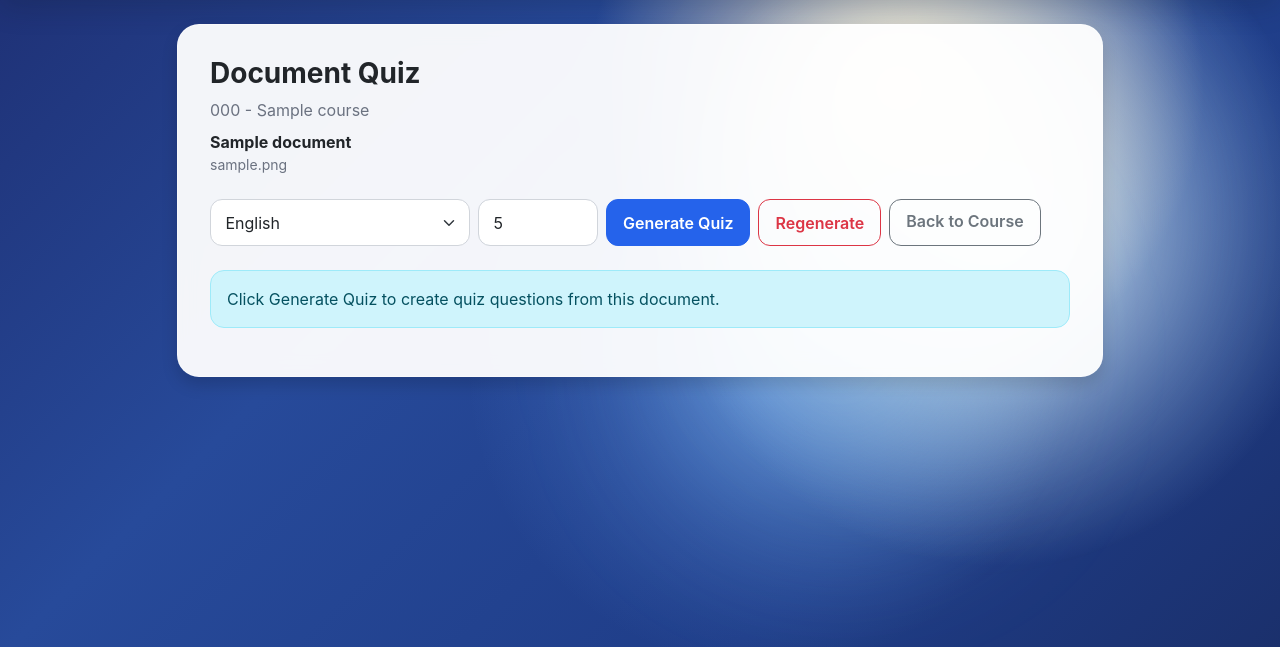
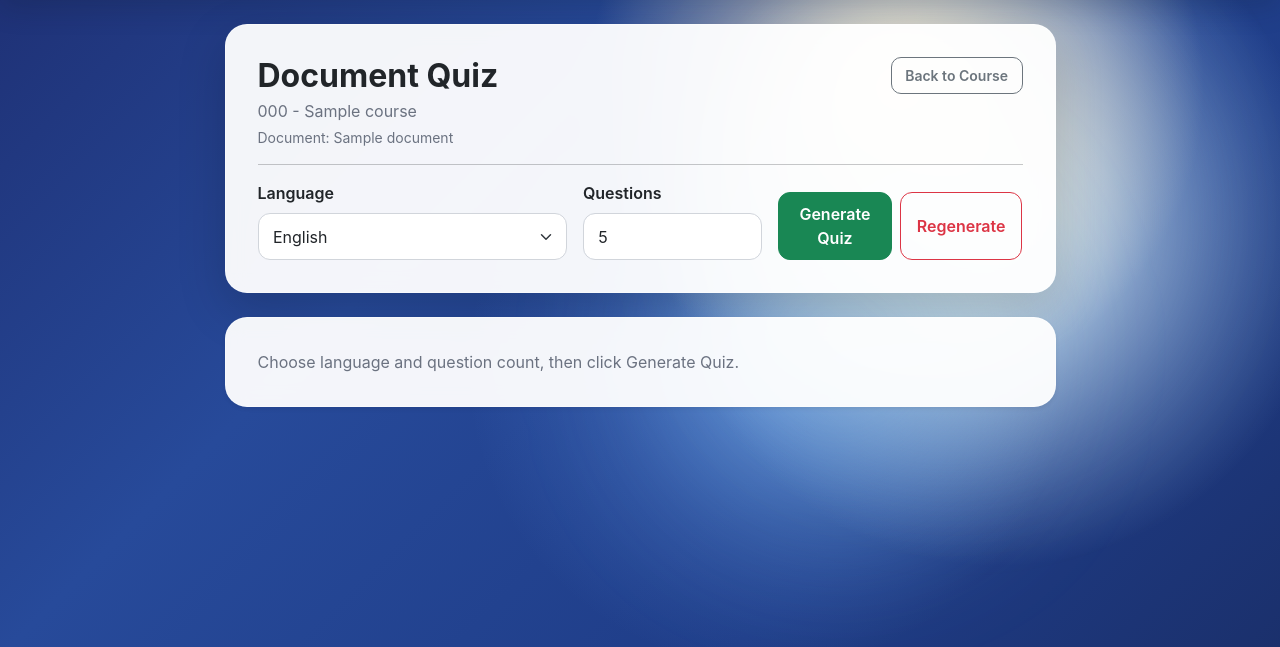
Before and after one commit to WaterMinh/ai-course-assistant, a FastAPI app: page /courses/1/documents/1/quiz in a window 1280 px wide. Shown: the part 72-719 px from the top of the page. Run offline with FastAPI, Linux system fonts and the light colour scheme; the visitor is signed in with stand-in values (Sample User, id 1); tables that the repository leaves empty hold one stand-in row (values such as "Sample post").

Commit message:
Improve quiz UI with interactive cards

```diff
--- a/templates/document_quiz.html
+++ b/templates/document_quiz.html
@@ -2,199 +2,186 @@
 
 {% block content %}
 <div class="row">
-    <div class="col-lg-10 mx-auto">
-        <div class="card shadow border-0 rounded-4">
+  <div class="col-lg-9 mx-auto">
+
+    <div class="card shadow-lg border-0 rounded-4 mb-4">
       <div class="card-body p-4">
-                <h3 class="fw-bold mb-2">
-                    Document Quiz
-                </h3>
-
-                <div class="text-muted mb-2">
+        <div class="d-flex justify-content-between align-items-start gap-3">
+          <div>
+            <h2 class="fw-bold mb-1">Document Quiz</h2>
+            <div class="text-muted">
               {{ course.course_code }} - {{ course.course_name }}
             </div>
-
-                <div class="mb-4">
-                    <strong>{{ document.title }}</strong>
-                    <div class="small text-muted">
-                        {{ document.filename }}
+            <div class="small text-muted mt-1">
+              Document: {{ document.title }}
             </div>
           </div>
 
-                <form method="post" class="d-flex gap-2 mb-4">
-                    <select class="form-select" name="language" style="max-width: 260px;">
-                        <option value="English" {% if language == "English" %}selected{% endif %}>
-                            English
-                        </option>
+          <a href="/courses/{{ course.id }}" class="btn btn-outline-secondary btn-sm">
+            Back to Course
+          </a>
+        </div>
 
-                        <option value="Vietnamese" {% if language == "Vietnamese" %}selected{% endif %}>
-                            Vietnamese
-                        </option>
+        <hr>
 
-                        <option value="Traditional Chinese zh-TW" {% if language == "Traditional Chinese zh-TW" %}selected{% endif %}>
+        <form method="post" class="row g-3 align-items-end">
+          <div class="col-md-5">
+            <label class="form-label fw-semibold">Language</label>
+            <select name="language" class="form-select">
+              <option value="English" {% if language == "English" %}selected{% endif %}>English</option>
+              <option value="Vietnamese" {% if language == "Vietnamese" %}selected{% endif %}>Vietnamese</option>
+              <option value="Traditional Chinese" {% if language == "Traditional Chinese zh-TW" %}selected{% endif %}>
                 Traditional Chinese
               </option>
             </select>
+          </div>
 
+          <div class="col-md-3">
+            <label class="form-label fw-semibold">Questions</label>
             <input
-                        class="form-control"
               type="number"
               name="question_count"
+              class="form-control"
               min="1"
               max="10"
               value="{{ question_count }}"
-                        style="max-width: 120px;"
             >
+          </div>
 
-                    <button class="btn btn-primary">
+          <div class="col-md-4">
+            <div class="d-flex gap-2">
+              <button type="submit" class="btn btn-success w-100">
                 Generate Quiz
               </button>
-                    <button type="submit" name="regenerate" value="1" class="btn btn-outline-danger">
+
+              <button type="submit" name="regenerate" value="1" class="btn btn-outline-danger w-100">
                 Regenerate
               </button>
-
-                    <a
-                        class="btn btn-outline-secondary"
-                        href="/courses/{{ course.id }}"
-                    >
-                        Back to Course
-                    </a>
+            </div>
+          </div>
         </form>
 
-                {% if quiz %}
         {% if from_cache %}
-                        <div class="alert alert-success mb-3">
+          <div class="alert alert-info mt-3 mb-0">
             Loaded from saved quiz.
-                        </div>
-                    {% endif %}
-
-                    <div
-                        id="quizText"
-                        class="d-none"
-                    >
-                        {{ quiz }}
-                    </div>
-
-                    <div
-                        id="quizContainer"
-                        class="w-100"
-                    >
-                    </div>
-                {% else %}
-                    <div class="alert alert-info">
-                        Click Generate Quiz to create quiz questions from this document.
           </div>
         {% endif %}
       </div>
     </div>
+
+    {% if quiz %}
+      <div class="quiz-container" id="quizContainer">
+        <pre id="rawQuizText" class="d-none">{{ quiz }}</pre>
+      </div>
+    {% else %}
+      <div class="card border-0 shadow-sm rounded-4">
+        <div class="card-body p-4 text-muted">
+          Choose language and question count, then click Generate Quiz.
+        </div>
+      </div>
+    {% endif %}
+
   </div>
 </div>
 
 <script>
-    function renderQuizCards() {
-        const raw = document.getElementById("quizText");
+document.addEventListener("DOMContentLoaded", function () {
+  const raw = document.getElementById("rawQuizText");
   const container = document.getElementById("quizContainer");
 
-        if (!raw || !container) {
-            return;
-        }
+  if (!raw || !container) return;
 
   const text = raw.textContent.trim();
 
-        if (!text) {
-            return;
+  function escapeHtml(value) {
+    const div = document.createElement("div");
+    div.textContent = value;
+    return div.innerHTML;
   }
 
+  function splitQuestions(text) {
     const blocks = text
-            .split(/\n(?=\d+\.\s)/)
+      .split(/\n(?=\s*(?:Question\s*)?\d+[\.\)]\s+)/i)
       .map(block => block.trim())
       .filter(Boolean);
 
+    if (blocks.length <= 1) {
+      return text
+        .split(/\n\s*\n/)
+        .map(block => block.trim())
+        .filter(Boolean);
+    }
+
+    return blocks;
+  }
+
+  function findAnswerIndex(lines) {
+    return lines.findIndex(line =>
+      /^(answer|correct answer|đáp án|答案)\s*[:：]/i.test(line.trim())
+    );
+  }
+
+  const questions = splitQuestions(text);
+
   container.innerHTML = "";
 
-        blocks.forEach((block, index) => {
+  questions.forEach((block, index) => {
     const lines = block.split("\n").map(line => line.trim()).filter(Boolean);
-
-            const answerIndex = lines.findIndex(line =>
-                line.toLowerCase().startsWith("answer:")
-            );
-
-            const explanationIndex = lines.findIndex(line =>
-                line.toLowerCase().startsWith("explanation:")
-            );
+    const answerIndex = findAnswerIndex(lines);
 
     let questionLines = lines;
-            let answer = "";
-            let explanation = "";
+    let answerLines = [];
 
     if (answerIndex !== -1) {
       questionLines = lines.slice(0, answerIndex);
-                answer = lines[answerIndex];
-
-                if (explanationIndex !== -1) {
-                    explanation = lines.slice(explanationIndex).join("\n");
-                }
+      answerLines = lines.slice(answerIndex);
     }
 
     const card = document.createElement("div");
-            card.className = "card border rounded-4 mb-3";
+    card.className = "quiz-card card border-0 shadow-sm rounded-4 mb-4";
 
     const body = document.createElement("div");
-            body.className = "card-body";
+    body.className = "card-body p-4";
 
-            const questionDiv = document.createElement("div");
-            questionDiv.className = "mb-3";
-            questionDiv.style.whiteSpace = "pre-wrap";
-            questionDiv.textContent = questionLines.join("\n");
+    const header = document.createElement("div");
+    header.className = "quiz-question-number";
+    header.textContent = "Question " + (index + 1);
 
-            const button = document.createElement("button");
-            button.className = "btn btn-outline-success btn-sm mb-3";
-            button.type = "button";
-            button.textContent = "Show Answer";
+    const question = document.createElement("div");
+    question.className = "quiz-question-text";
+    question.innerHTML = escapeHtml(questionLines.join("\n")).replace(/\n/g, "<br>");
 
-            const answerDiv = document.createElement("div");
-            answerDiv.className = "alert alert-success d-none";
-            answerDiv.style.whiteSpace = "pre-wrap";
+    body.appendChild(header);
+    body.appendChild(question);
 
-            let answerText = answer;
+    if (answerLines.length > 0) {
+      const btn = document.createElement("button");
+      btn.type = "button";
+      btn.className = "btn btn-outline-success btn-sm mt-3";
+      btn.textContent = "Show Answer";
 
-            if (explanation) {
-                answerText += "\n" + explanation;
-            }
+      const answer = document.createElement("div");
+      answer.className = "quiz-answer-box mt-3 d-none";
+      answer.innerHTML = escapeHtml(answerLines.join("\n")).replace(/\n/g, "<br>");
 
-            answerDiv.textContent = answerText || "No answer found.";
-
-            button.addEventListener("click", () => {
-                answerDiv.classList.toggle("d-none");
-
-                if (answerDiv.classList.contains("d-none")) {
-                    button.textContent = "Show Answer";
-                } else {
-                    button.textContent = "Hide Answer";
-                }
+      btn.addEventListener("click", function () {
+        answer.classList.toggle("d-none");
+        btn.textContent = answer.classList.contains("d-none")
+          ? "Show Answer"
+          : "Hide Answer";
       });
 
-            body.appendChild(questionDiv);
-            body.appendChild(button);
-            body.appendChild(answerDiv);
+      body.appendChild(btn);
+      body.appendChild(answer);
+    }
 
     card.appendChild(body);
     container.appendChild(card);
   });
+
+  if (window.MathJax && window.MathJax.typesetPromise) {
+    window.MathJax.typesetPromise([container]);
   }
-
-    function renderMathJax() {
-        if (window.MathJax && window.MathJax.typesetPromise) {
-            MathJax.typesetPromise();
-        } else {
-            setTimeout(renderMathJax, 100);
-        }
-    }
-
-    document.addEventListener("DOMContentLoaded", function () {
-        renderQuizCards();
-        renderMathJax();
 });
-
-    window.addEventListener("load", renderMathJax);
 </script>
 {% endblock %}
```
Also changed, not shown: static/style.css (+38 -0 lines). Lines whose indentation alone changed are shown as unchanged.
